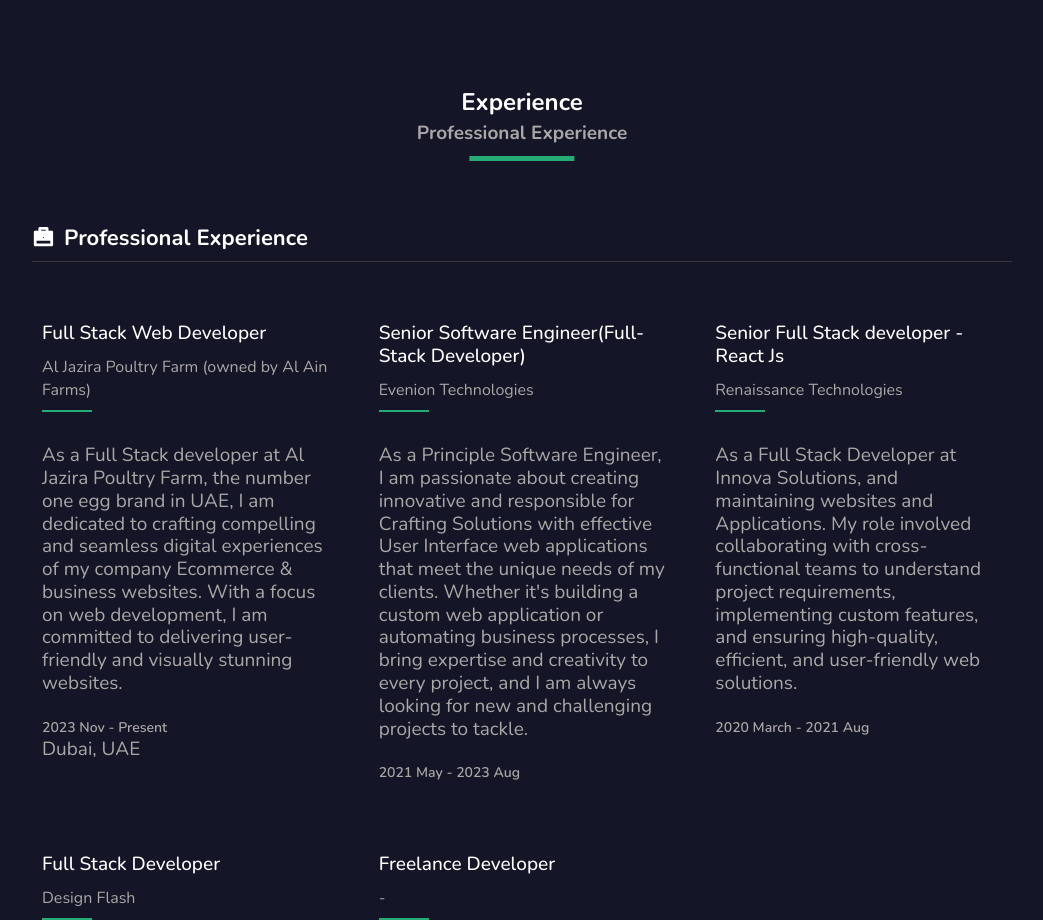
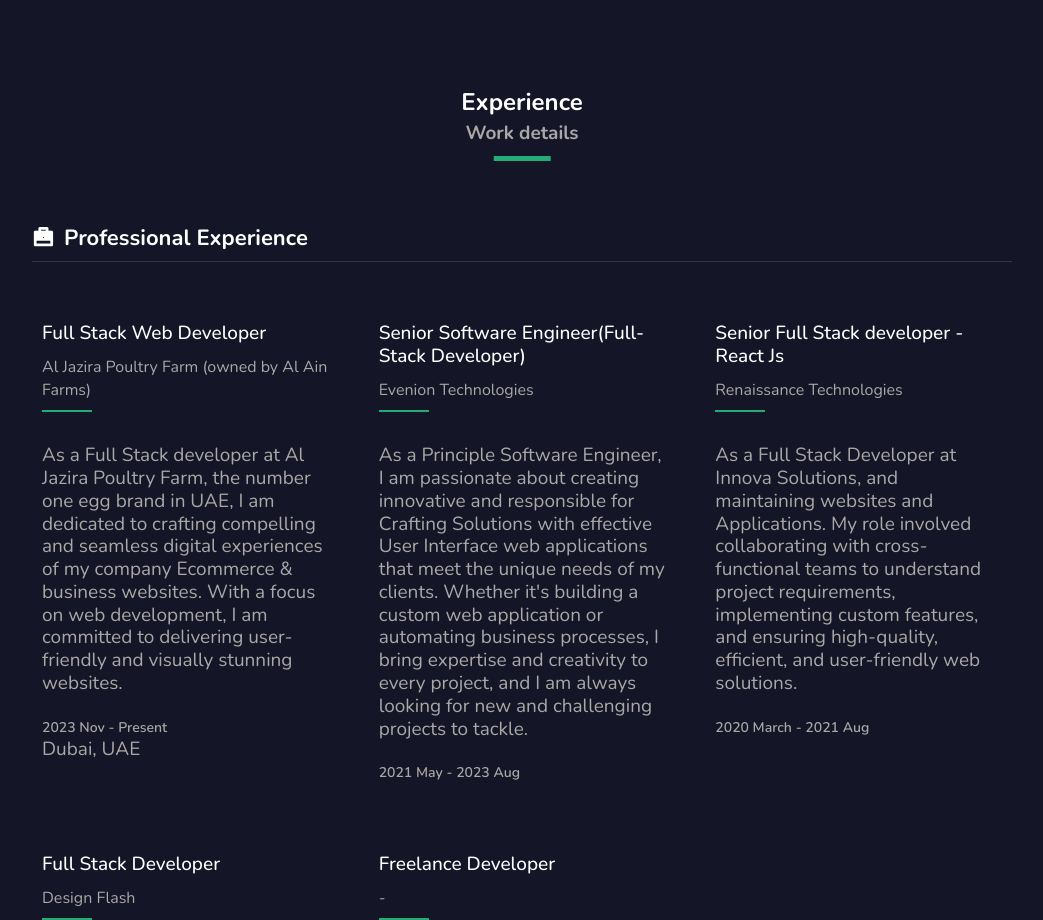
Before and after one commit to Hajeera-Khanum/Personal-Website, a plain HTML site: page index.html in a window 1280 px wide. Shown: the part 1800-2720 px from the top of the page, without its empty margins (118-1161 px from the left). Drawn offline with nearby package versions, Linux system fonts and the light colour scheme.

Commit message:
index.html

```diff
--- a/index.html
+++ b/index.html
@@ -175,7 +175,7 @@
             <div class="container">
                 <div class="section__header">
                     <h2 class="section__title">Experience</h2>
-                    <span class="section__subtitle">Professional Experience</span>
+                    <span class="section__subtitle">Work details</span>
                 </div>
                 <!--============== Professional Experience ============-->
                 <div class="qualification__wrapper">
```
